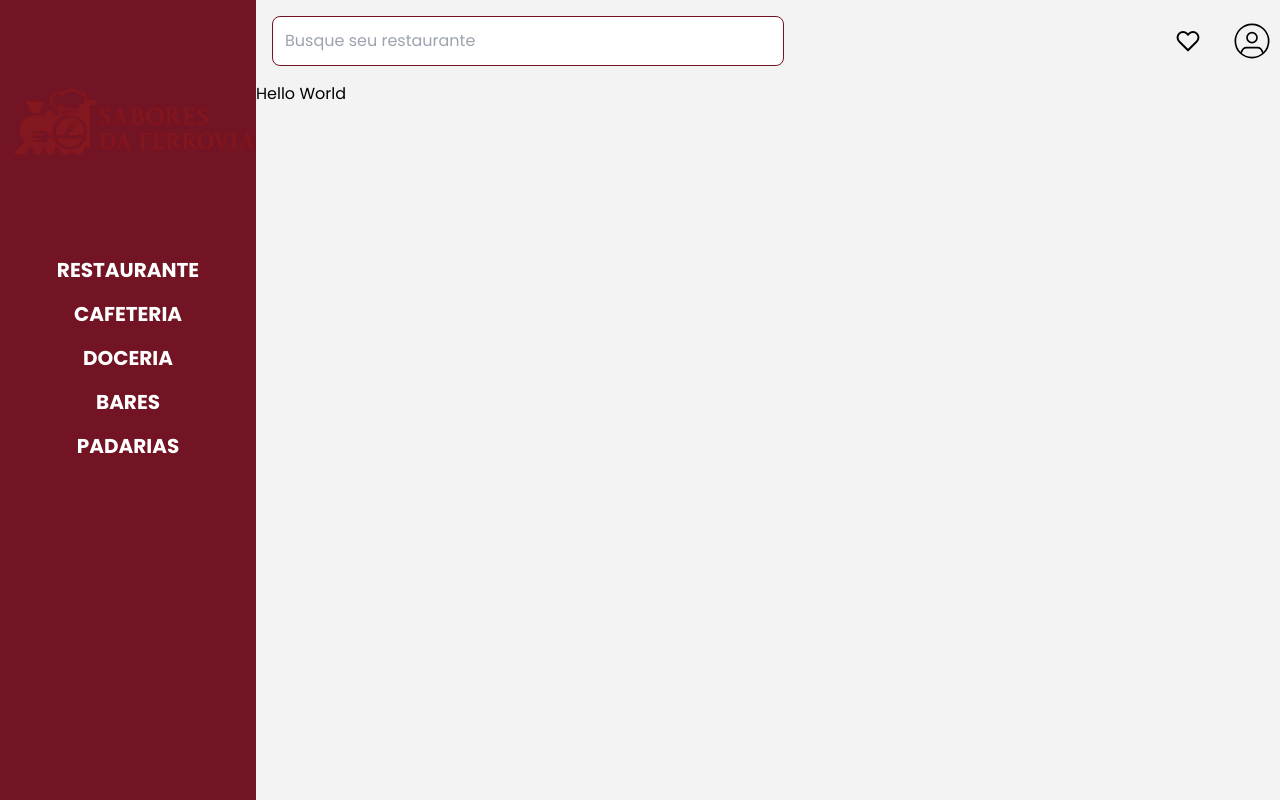
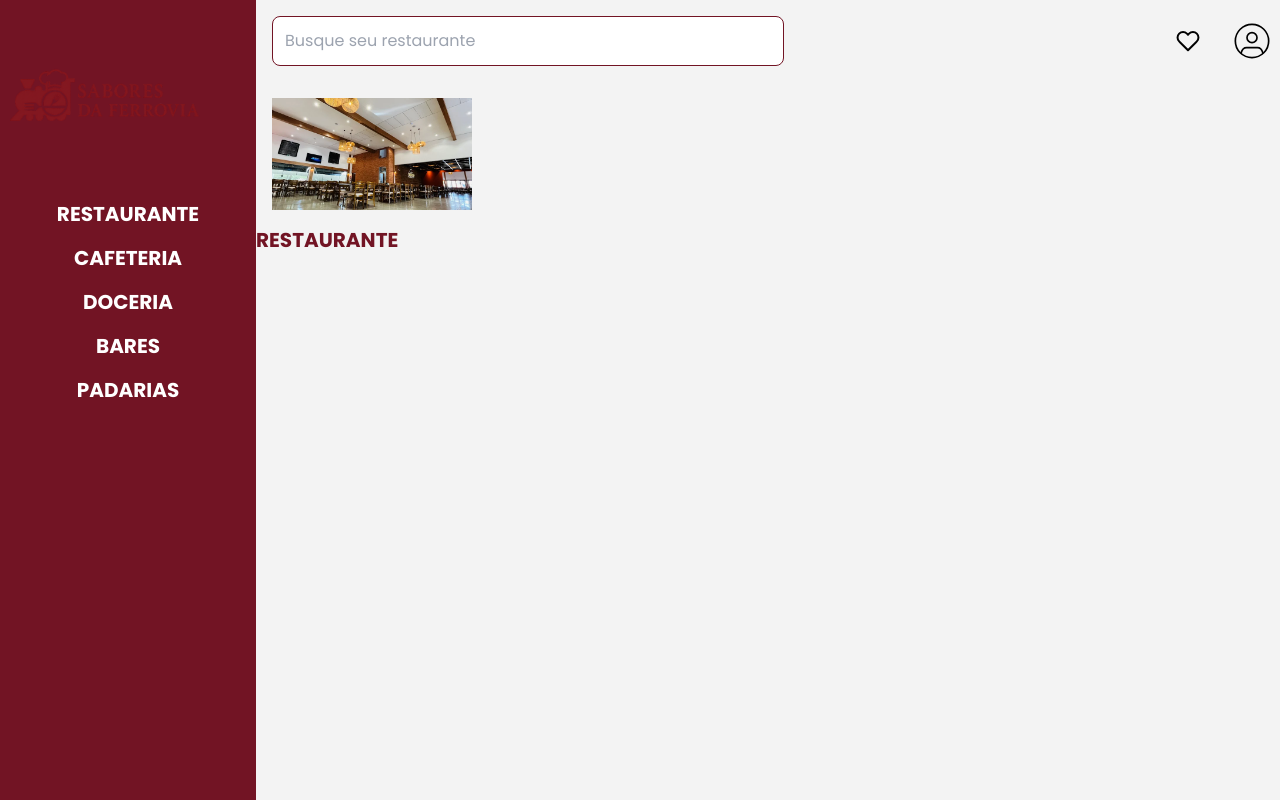
Before and after one commit to Filliph08/sabores-da-ferrovia, a React (Create React App) app: page / in a window 1280 px wide. Built offline with nearby package versions, Linux system fonts and the light colour scheme.

Commit message:
feat: organizei a Sidebar e estou adicionando o terraço

```diff
--- a/src/components/Sidebar/index.jsx
+++ b/src/components/Sidebar/index.jsx
@@ -2,14 +2,14 @@ export const Sidebar = () => {
     return (
         <div className="w-full bg-primary min-h-screen max-w-64">
             <div className="header-logo">
-                <img src="./img/logonova.png" alt="Sabores da ferrovia" width={400} height={400} className="object-contain" />
+                <img src="./img/logonova.png" alt="Sabores da ferrovia" width={200} height={200} className="object-contain" />
             </div>
             <div class="flex flex-col space-y-4 font-bold">
-                <p class="text-xl text-white justify-center flex">RESTAURANTE</p>
-                <p class="text-xl text-white justify-center flex">CAFETERIA</p>
-                <p class="text-xl text-white justify-center flex">DOCERIA</p>
-                <p class="text-xl text-white justify-center flex">BARES</p>
-                <p class="text-xl text-white justify-center flex">PADARIAS</p>
+                <p class=" text-white hover:text-gray-500 transition duration-100 ease-in-out cursor-pointer text-xl justify-center flex">RESTAURANTE</p>
+                <p class=" text-white hover:text-gray-500 transition duration-100 ease-in-out cursor-pointer text-xl justify-center flex">CAFETERIA</p>
+                <p class=" text-white hover:text-gray-500 transition duration-100 ease-in-out cursor-pointer text-xl justify-center flex">DOCERIA</p>
+                <p class=" text-white hover:text-gray-500 transition duration-100 ease-in-out cursor-pointer text-xl justify-center flex">BARES</p>
+                <p class=" text-white hover:text-gray-500 transition duration-100 ease-in-out cursor-pointer text-xl justify-center flex">PADARIAS</p>
             </div>
         </div>
     )
--- a/src/pages/Home/index.jsx
+++ b/src/pages/Home/index.jsx
@@ -10,11 +10,17 @@ export const HomePage = () => {
             <div className="w-full">
                 <Header />
 
-                <div className="container">
-                    <h1>Hello World</h1>
+
+                <div className="terraço">
+                    <img src="./img/terraço.png" alt="Sabores da ferrovia" width={200} height={200} className="object-contain m-4 " />
+                    <div class="flex flex-row font-bold">
+                        <h1 class=" text-primary cursor-pointer text-xl flex">RESTAURANTE</h1>
+                        <div />
+                    </div>
+
                 </div>
+            </div>
 
-            </div>
         </main>
     );
 }
```
Also changed, not shown: public/img/terraço.png (added).
